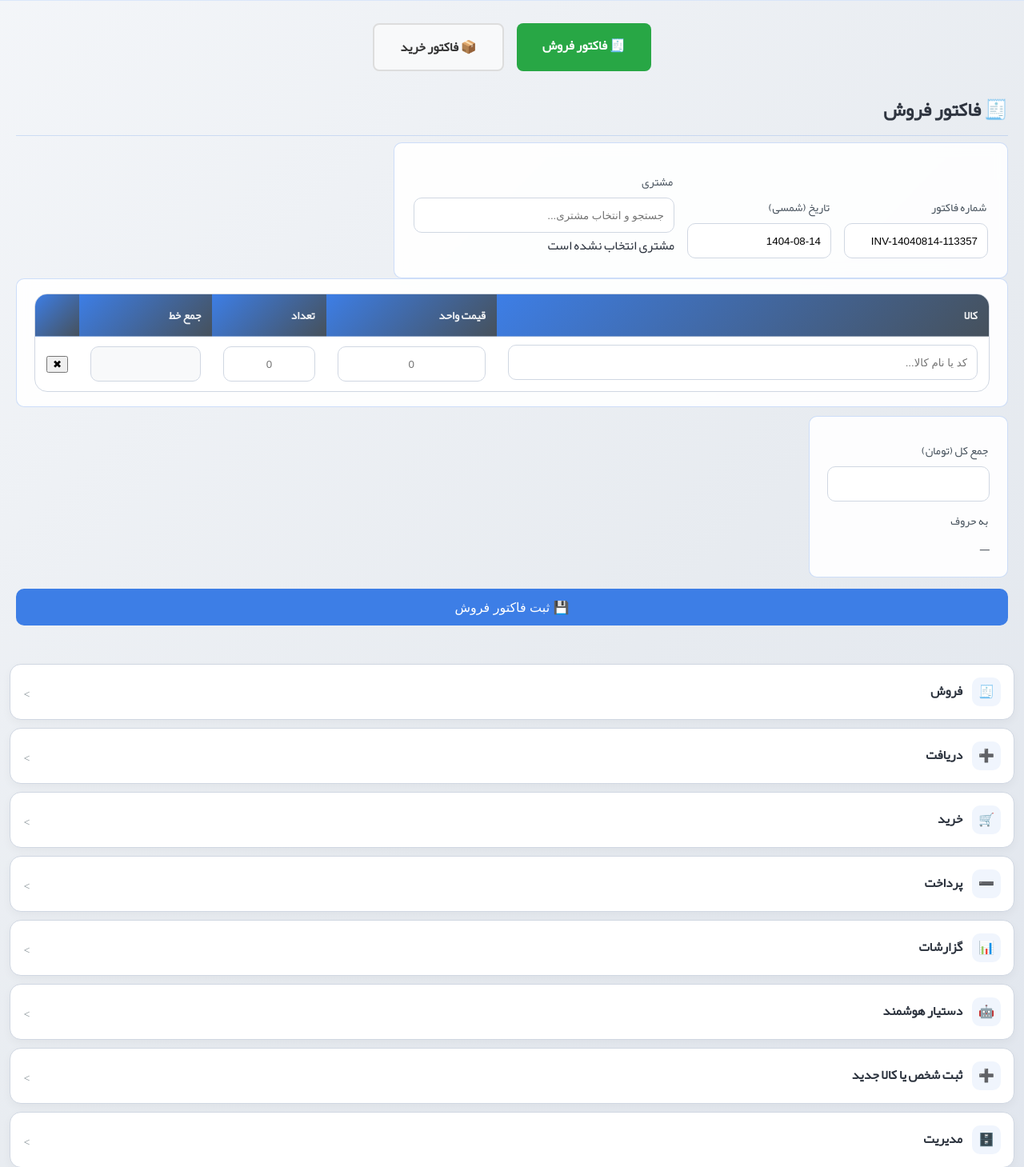
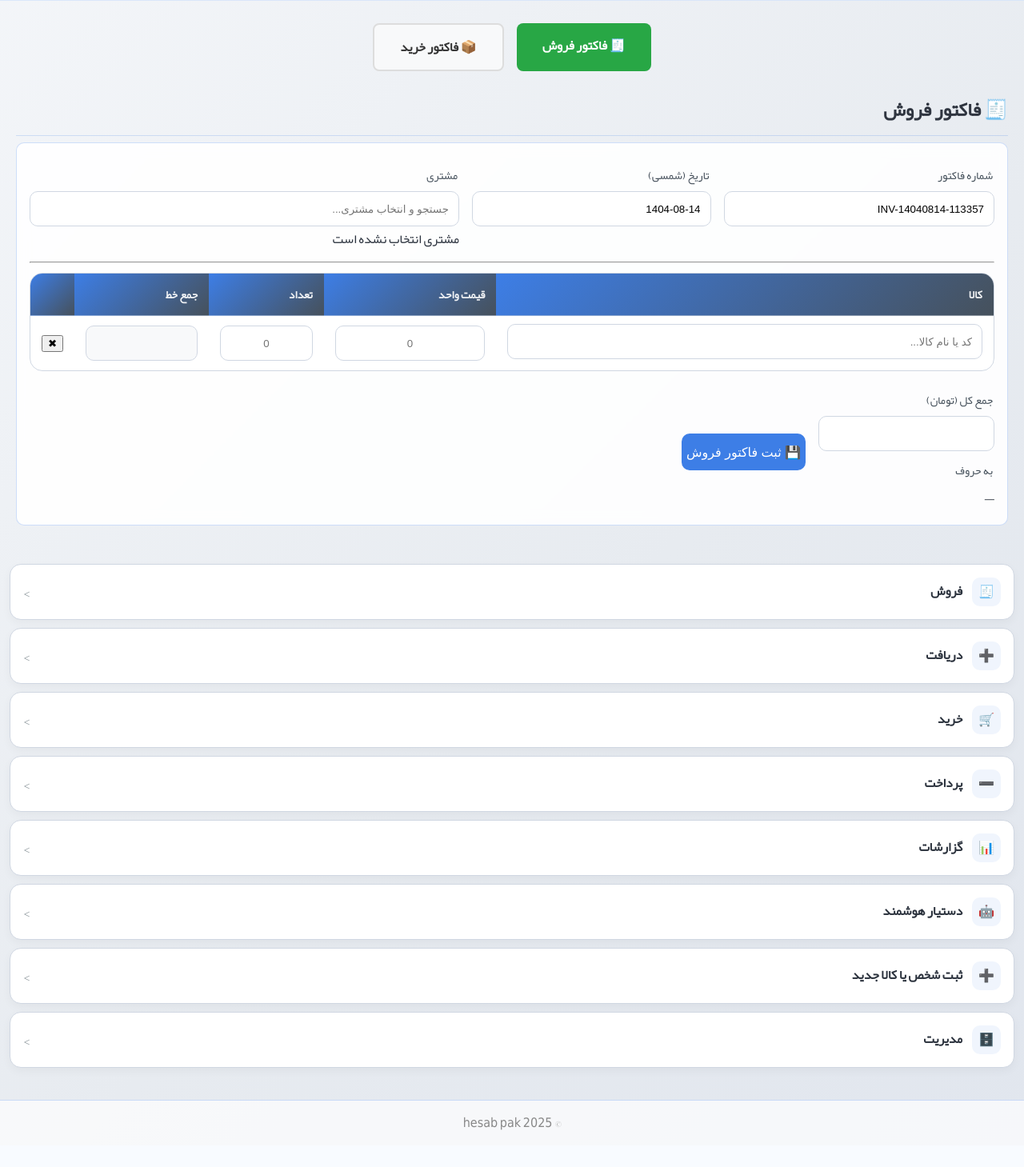
Before and after one commit to mahdiyarp/hesabpak, a Flask app: page /sales in a window 1280 px wide. Shown: the part 256-1715 px from the top of the page at 80% size. After the commit the page ends 1669 px from the top, so only its background shows below. Run offline with Flask 3, Linux system fonts and the light colour scheme; a user stored in the database is signed in; data comes from the database, SQL or seed files in the repository; some libraries are stand-ins or nearby versions.

Commit message:
ui: unify invoice header/items/total into a single card for cleaner layout

```diff
--- a/templates/invoice.html
+++ b/templates/invoice.html
@@ -27,36 +27,32 @@
     <input type="hidden" name="person_token" id="person_token">
     <input type="hidden" name="rows" id="rows" value="0">
 
-    <div class="card header-card" style="padding: 1.5rem;">
-      <div class="header-grid" style="display: flex; gap: 1rem; flex-wrap: wrap; align-items: flex-end;">
-        <div style="flex: 1; min-width: 180px;">
+    <div class="card invoice-card" style="padding:1rem;">
+      <div class="invoice-top" style="display:flex; gap:1rem; align-items:flex-start; flex-wrap:wrap;">
+        <div style="flex:1 1 220px; min-width:180px;">
           <label class="lbl" for="inv_number">شماره فاکتور</label>
           <input class="inp" name="inv_number" id="inv_number" value="{{ inv_number }}" readonly>
         </div>
-        <div style="flex: 1; min-width: 180px;">
+        <div style="flex:1 1 180px; min-width:140px;">
           <label class="lbl" for="inv_date_fa">تاریخ (شمسی)</label>
           <input class="inp" id="inv_date_fa" readonly value="{{ current_jdate }}" data-greg="{{ current_gdate }}">
           <input type="hidden" name="inv_date_greg" id="inv_date_greg" value="{{ current_gdate }}">
         </div>
-        <div style="flex: 2; min-width: 280px;">
-          <label class="lbl" for="person_search">
-            {% if invoice_kind == 'sales' %}مشتری{% else %}تأمین‌کننده{% endif %}
-          </label>
-          <div class="customer-lock">
-            <div class="search-wrapper">
+        <div style="flex:2 1 300px; min-width:240px;">
+          <label class="lbl" for="person_search">{% if invoice_kind == 'sales' %}مشتری{% else %}تأمین‌کننده{% endif %}</label>
+          <div class="search-wrapper" style="display:flex; gap:0.5rem; align-items:center;">
             <input class="inp" id="person_search" placeholder="جستجو و انتخاب {% if invoice_kind == 'sales' %}مشتری{% else %}تأمین‌کننده{% endif %}..." autocomplete="off">
+            <button type="button" id="person_unlock" hidden class="btn-mini">تغییر</button>
+          </div>
           <div id="person_results" class="search-results" hidden></div>
-            </div>
-            <button type="button" id="person_unlock" hidden>تغییر {% if invoice_kind == 'sales' %}مشتری{% else %}تأمین‌کننده{% endif %}</button>
-            <span class="lock-indicator"></span>
-          </div>
           <div id="person_hint" class="hint">{% if invoice_kind == 'sales' %}مشتری{% else %}تأمین‌کننده{% endif %} انتخاب نشده است</div>
         </div>
       </div>
-    </div>
 
-    <div class="card table-card">
-      <table class="table sale-table">
+      <hr style="margin:12px 0; border-color: #eee;" />
+
+      <div class="invoice-body">
+        <table class="table sale-table" style="width:100%">
           <colgroup>
             <col style="width: var(--sales-col-item);">
             <col style="width: var(--sales-col-unit);">
@@ -77,8 +73,8 @@
         </table>
       </div>
 
-    <div class="actions-row">
-      <div class="card total-box">
+      <div class="invoice-footer" style="display:flex; gap:1rem; align-items:center; justify-content:space-between; margin-top:12px; flex-wrap:wrap;">
+        <div class="total-box" style="min-width:220px;">
           <div class="total-grid">
             <div>
               <label class="lbl" for="grand_total">جمع کل (تومان)</label>
@@ -90,9 +86,13 @@
             </div>
           </div>
         </div>
+
+        <div style="margin-left:auto;">
           <button class="btn-primary submit-btn" type="submit">
             💾 ثبت فاکتور {% if invoice_kind == 'sales' %}فروش{% else %}خرید{% endif %}
           </button>
+        </div>
+      </div>
     </div>
   </form>
 </div>
```
Lines whose indentation alone changed are shown as unchanged.
